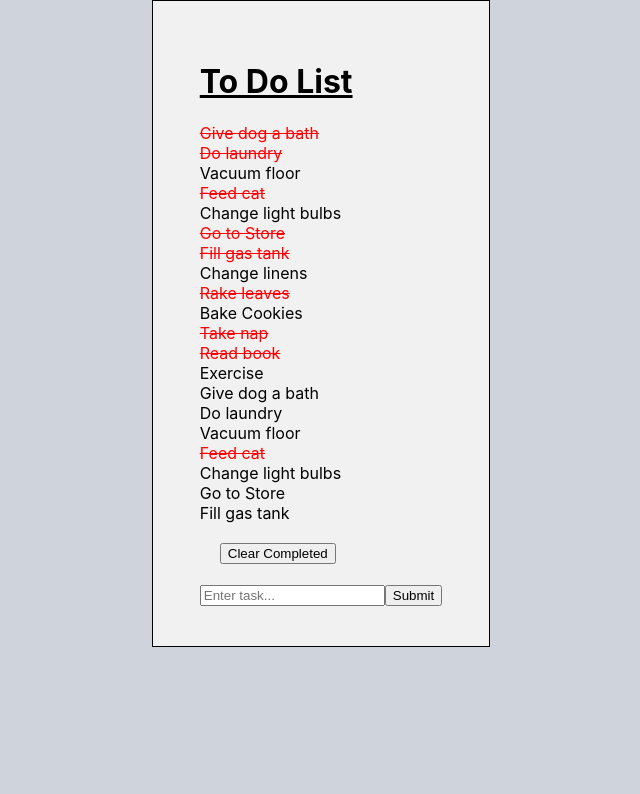
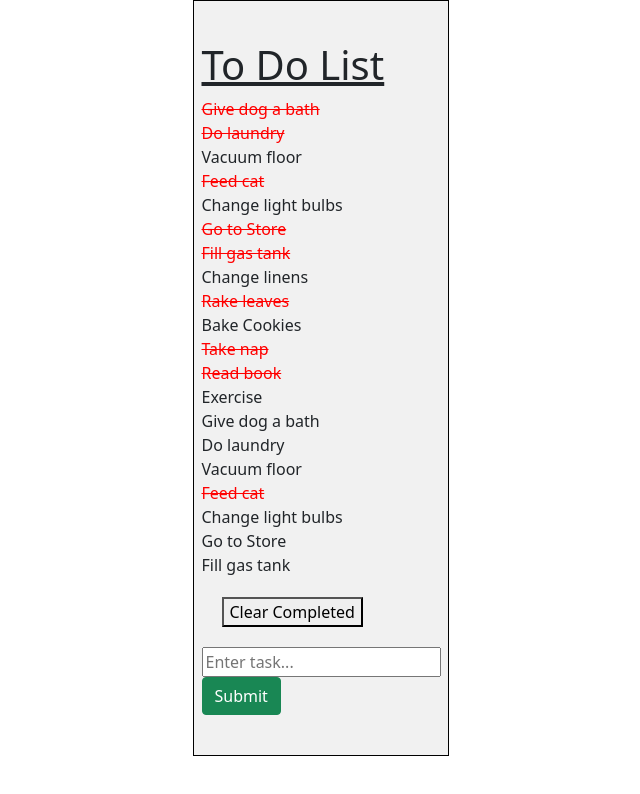
Before and after one commit to HenrietteWiuff/ToDoList, a React (Create React App) app: page / in a window 1280 px wide. Shown: the top 794 px of the page, without its empty margins (319-959 px from the left). Built offline with nearby package versions, Linux system fonts and the light colour scheme.

Commit message:
Install bootstrap to react

```diff
--- a/package.json
+++ b/package.json
@@ -6,6 +6,7 @@
     "@testing-library/jest-dom": "^5.11.9",
     "@testing-library/react": "^11.2.5",
     "@testing-library/user-event": "^12.6.3",
+    "bootstrap": "^5.0.0-beta2",
     "react": "^17.0.1",
     "react-dom": "^17.0.1",
     "react-scripts": "4.0.2",
--- a/src/ToDoForm.js
+++ b/src/ToDoForm.js
@@ -16,7 +16,7 @@ const ToDoForm = ({ addTask }) => {
     return (
         <form onSubmit={handleSubmit}>
             <input value={userInput} type="text" onChange={handleChange} placeholder="Enter task..."/>
-            <button>Submit</button>
+            <button type="button" class="btn btn-success">Submit</button>
         </form>
     );
 };
--- a/src/index.js
+++ b/src/index.js
@@ -3,6 +3,7 @@ import ReactDOM from 'react-dom';
 import './index.css';
 import App from './App';
 import reportWebVitals from './reportWebVitals';
+import 'bootstrap/dist/css/bootstrap.css';
 
 ReactDOM.render(
   <React.StrictMode>
```
Also changed, not shown: 1 other file (tests, documents, lock files or other folders).
